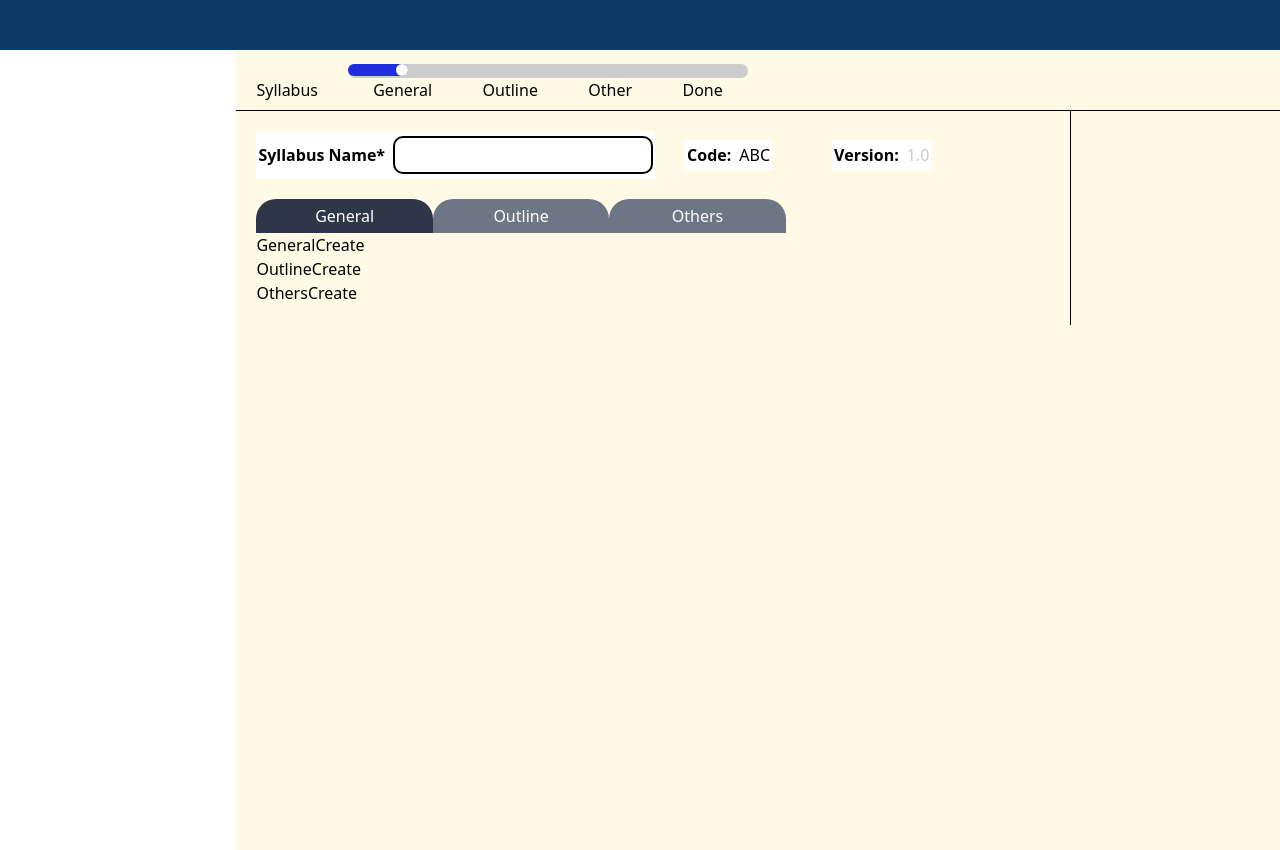
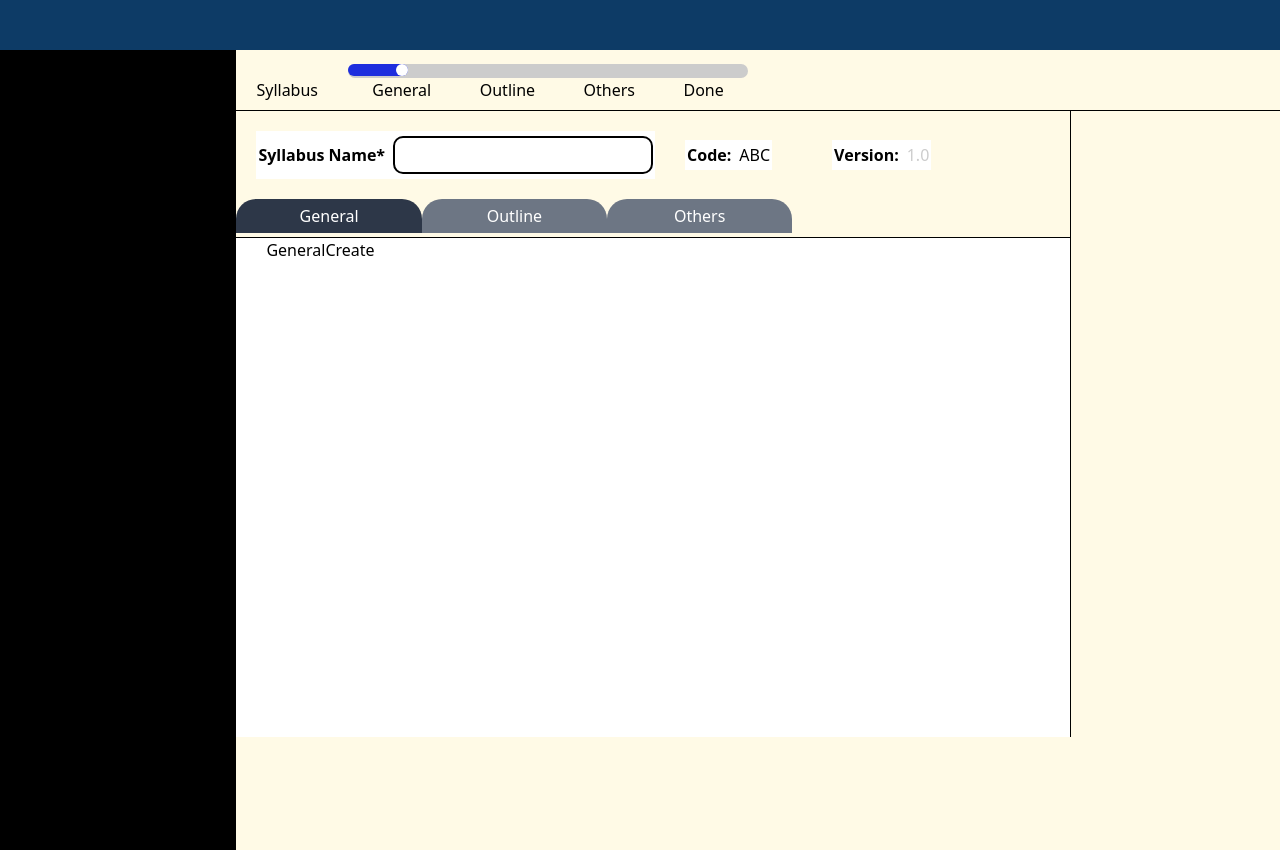
Before and after one commit to khoatase/lms_locfpt, a React (Create React App) app: page / in a window 1280 px wide. Built offline with nearby package versions, Linux system fonts and the light colour scheme.

Commit message:
add UI and handle process create

```diff
--- a/src/App.css
+++ b/src/App.css
@@ -59,5 +59,5 @@ header {
 }
 
 .navigateHeader {
-  background-color: white;
+  background-color: black;
 }
--- a/src/components/GeneralCreate.js
+++ b/src/components/GeneralCreate.js
@@ -3,7 +3,7 @@ import React, { Component } from 'react'
 export class GeneralCreate extends Component {
   render() {
     return (
-      <div>GeneralCreate</div>
+      <div className='bg-white general'>GeneralCreate</div>
     )
   }
 }
--- a/src/components/OthersCreate.js
+++ b/src/components/OthersCreate.js
@@ -3,7 +3,7 @@ import React, { Component } from 'react'
 export class OthersCreate extends Component {
   render() {
     return (
-      <div>OthersCreate</div>
+      <div className='bg-white general'>OthersCreate</div>
     )
   }
 }
--- a/src/components/OutlineCreate.js
+++ b/src/components/OutlineCreate.js
@@ -3,7 +3,7 @@ import React, { Component } from 'react'
 export class OutlineCreate extends Component {
   render() {
     return (
-      <div>OutlineCreate</div>
+      <div className='bg-white general'>OutlineCreate</div>
     )
   }
 }
--- a/src/pages/syllabus/createSyllabus.js
+++ b/src/pages/syllabus/createSyllabus.js
@@ -5,7 +5,7 @@ import OutlineCreate from "../../components/OutlineCreate";
 import ProcessCreate from "../../components/ProcessCreate";
 import "./styles/style.css";
 
-const initialDataProcess = ["General", "Outline", "Other", "Done"];
+const initialDataProcess = ["General", "Outline", "Others", "Done"];
 const initialDataTimeLocation = [
   { name: "Assignment/Lab", percent: 0, color: "#F4BE37" },
   { name: "Concept/Lecture", percent: 0, color: "#FF9F40" },
@@ -29,10 +29,19 @@ class CreateSyllabus extends React.Component {
 
   onChangeHandler = (e) => {
     const { name, value } = e.target;
+    if (name !== "syllName") {
+      let findIndex = initialDataProcess.findIndex((item) => item === value);
+      this.setState({
+        ...this.state,
+        [name]: value,
+        indexProcess: ++findIndex,
+      });
+    } else {
       this.setState({
         ...this.state,
         [name]: value,
       });
+    }
   };
 
   // styleBgColor = () => {
@@ -53,8 +62,8 @@ class CreateSyllabus extends React.Component {
         </div>
         <div className="createContent">
           <div className="contentLeft">
-            <div className="p-5">
-              <div className="flex justify-start items-center pb-5">
+            <div className="">
+              <div className="flex justify-start items-center p-5">
                 <div className="syllabusName">
                   <label className="mr-2" htmlFor="syllName">
                     Syllabus Name*
@@ -82,7 +91,7 @@ class CreateSyllabus extends React.Component {
                 </div>
               </div>
               <div>
-                <div className="flex w-8/12 justify-between text-center text-white menu">
+                <div className="flex w-8/12 justify-between text-center text-white pb-1 menu">
                   <p
                     className="w-3/5 cursor-pointer"
                     style={{
@@ -135,9 +144,14 @@ class CreateSyllabus extends React.Component {
                     Others
                   </p>
                 </div>
+
+                {this.state.menuCurrent === "General" ? (
                   <GeneralCreate />
+                ) : this.state.menuCurrent === "Outline" ? (
                   <OutlineCreate />
+                ) : (
                   <OthersCreate />
+                )}
               </div>
             </div>
           </div>
--- a/src/pages/syllabus/styles/style.css
+++ b/src/pages/syllabus/styles/style.css
@@ -113,7 +113,22 @@ label {
   color: var(--color-bg-gray);
 }
 
+/* .menu {
+  border-bottom: 1px solid black;
+} */
+
 .menu p {
   border-top-left-radius: 20px;
   border-top-right-radius: 20px;
 }
+
+
+/* .hr {
+  background-color: black;
+} */
+
+.general {
+  border-top: 1px solid black;
+  height: 500px;
+  padding-left: 30px;
+}
```
Lines whose indentation alone changed are shown as unchanged.
